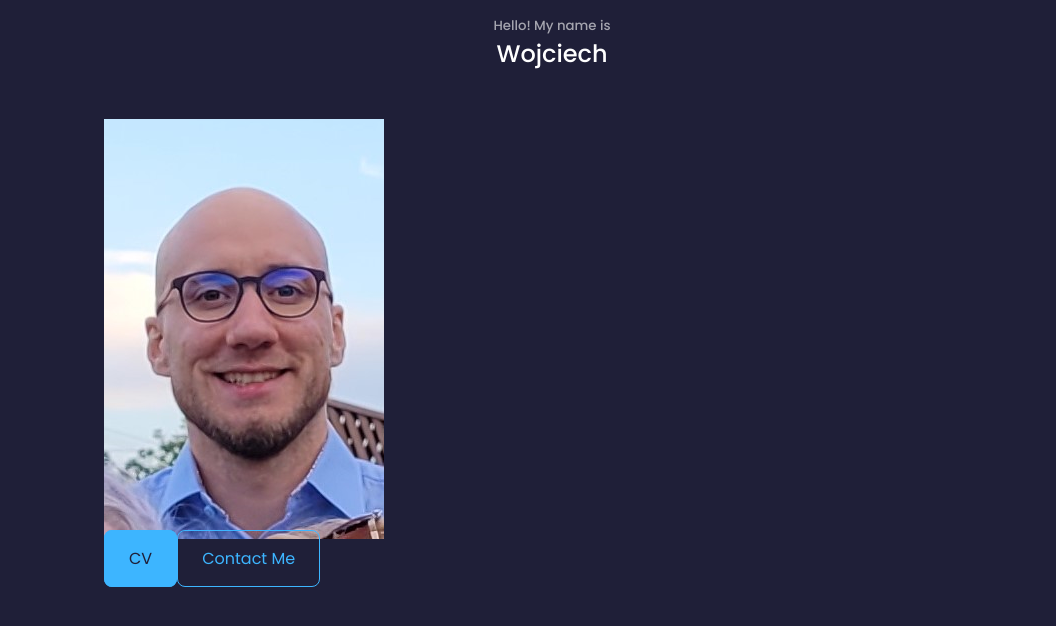
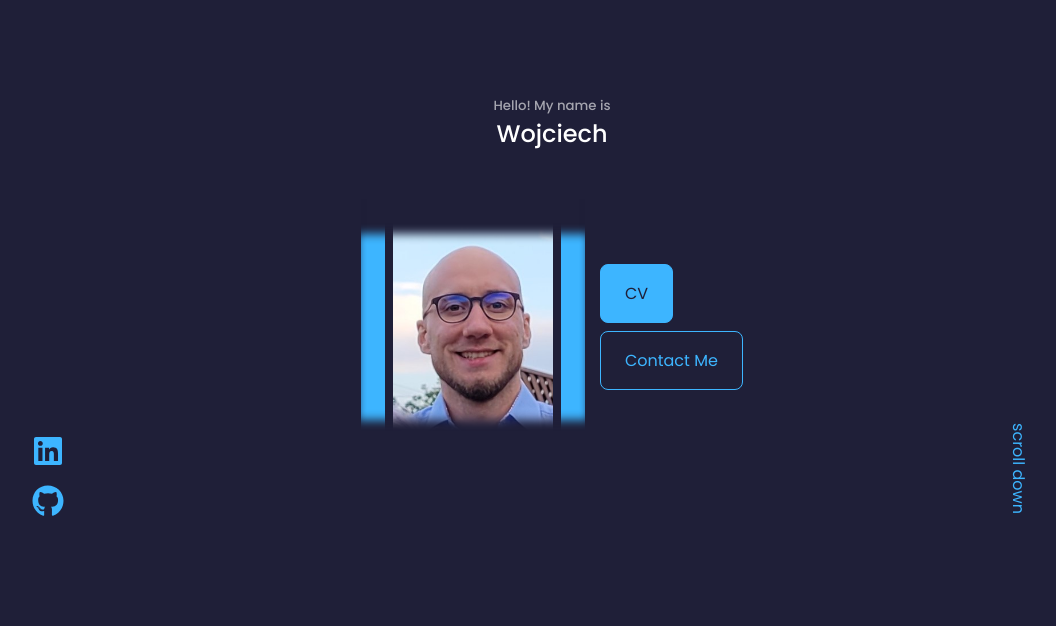
Before and after one commit to wmaKRET/my-page, a React (Create React App) app: page / in a window 1280 px wide. Shown: the top 626 px of the page, without its empty margins (88-1144 px from the left). Built offline with nearby package versions, Linux system fonts and the light colour scheme.

Commit message:
create Header layout and styling

```diff
--- a/package.json
+++ b/package.json
@@ -8,6 +8,7 @@
     "@testing-library/user-event": "^13.5.0",
     "react": "^18.2.0",
     "react-dom": "^18.2.0",
+    "react-icons": "^4.4.0",
     "react-scripts": "5.0.1",
     "web-vitals": "^2.1.4"
   },
--- a/src/components/Header.js
+++ b/src/components/Header.js
@@ -2,6 +2,8 @@ import React from "react"
 
 import MyPhoto from "../assets/me.png"
 import CV from "../assets/cv.pdf"
+
+import { FaLinkedin, FaGithub } from "react-icons/fa"
 
 function Header() {
     return (
@@ -9,12 +11,37 @@ function Header() {
             <h5>Hello! My name is</h5>
             <h2>Wojciech</h2>
             <div className="header__content">
-                <img className="header__img" src={MyPhoto} alt="my photo" />
+                <div className="header__img">
+                    <img
+                            className="header__img-photo"
+                            src={MyPhoto}
+                            alt="my photo"
+                    />
+                    <div className="header__img-shadowtop"></div>
+                    <div className="header__img-shadowbottom"></div>
+                </div>
                 <div className="header__panel">
                     <a className="btn btn-primary" href={CV}>CV</a>
                     <a className="btn" href="#contact">Contact Me</a>
                 </div>
             </div>
+            <div className="header__socials">
+                <a
+                    className="header__socials-icon"
+                    href="https://www.linkedin.com/in/wojciech-kret/"
+                    target="_blank"
+                >
+                    <FaLinkedin />
+                </a>
+                <a
+                    className="header__socials-icon"
+                    href="https://github.com/wmaKRET"
+                    target="_blank"
+                >
+                    <FaGithub />
+                </a>
+            </div>
+            <p className="header__scroll">scroll down</p>
         </header>
     )
 }
--- a/src/scss/app.scss
+++ b/src/scss/app.scss
@@ -35,13 +35,12 @@ html {
 }
 
 body {
-    background-color: $background;
+    background: $background;
     color: $white;
 }
 
 section, header {
     height: 90vh;
-    margin: 1em 0;
 
     & > h2 {
         margin-bottom: 2em;
@@ -61,6 +60,12 @@ h1, h2, h3, h4, h5 {
 
 h1 {
     font-size: 2rem;
+}
+
+img {
+    display: block;
+    height: 100%;
+    object-fit: cover;
 }
 
 a {
@@ -109,7 +114,7 @@ a {
     }
 }
 
-@media screen and (max-width: 1024px) {
+@media screen and (min-width: 601px) {
     .container {
         width: $width-md;
     }
@@ -121,4 +126,108 @@ a {
     }
 }
 
+/* // -- // MIXINS // -- // */
+
+@mixin inset-shadow {
+    top: 0;
+    right: 0;
+    bottom: 0;
+    left: 0;
+    position: absolute;
+}
+
 /* // -- // HEADER STYLES + MEDIA QUERIES // -- // */
+
+.header {
+    margin-top: 6em;
+    position: relative;
+    display: flex;
+    flex-direction: column;
+    align-items: center;
+
+    &__content {
+        display: grid;
+        grid-template-columns: 60% 40%;
+        align-items: center;
+    }
+
+    &__img {
+        height: 16em;
+        width: 14em;
+        margin: 0 0.5em;
+        padding: 0;
+        position: relative;
+        background-color: $color;
+        transition: $transition;
+
+        &:hover {
+            background-color: $white;
+        }
+
+        &-shadowtop {
+            @include inset-shadow();
+            box-shadow: inset 0px 40px 10px -5px $background;
+        }
+
+        &-shadowbottom {
+            @include inset-shadow();
+            box-shadow: inset 0px -40px 10px -5px $background;
+        }
+
+        &-photo {
+            position: relative;
+            left: 50%;
+            transform: translateX(-50%);
+            border: solid 0.5em $background;
+        }
+    }
+
+    &__panel {
+        margin: 0 0.5em;
+        display: flex;
+        flex-direction: column;
+        gap: 0.5em;
+    }
+
+    &__socials {
+        position: absolute;
+        left: 0;
+        top: 50%;
+        display: flex;
+        flex-direction: column;
+        scale: 2;
+    }
+
+    &__scroll {
+        position: absolute;
+        right: 0;
+        top: 50%;
+        transform: rotate(90deg);
+        color: $color;
+        transition: $transition;
+        cursor: pointer;
+
+        &:hover {
+            color: $white;
+        }
+    }
+}
+
+@media screen and (max-width: 600px) {
+    .header {
+        &__content {
+            grid-template-columns: 1fr;
+            justify-items: center;
+        }
+
+        &__panel {
+            align-items: center;
+        }
+
+        &__socials {
+            display: none;
+        }
+    }
+}
+
+/* // -- // HEADER STYLES + MEDIA QUERIES // -- // */
```
Also changed, not shown: 1 other file (tests, documents, lock files or other folders).
